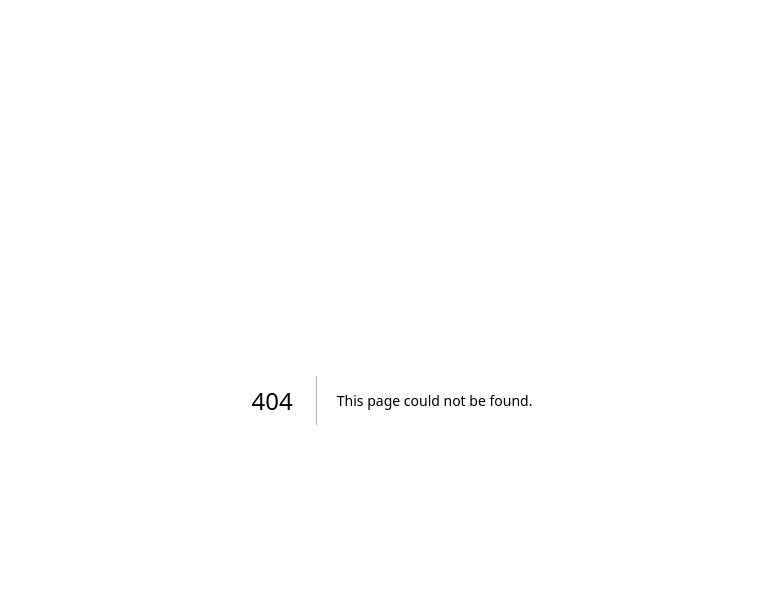
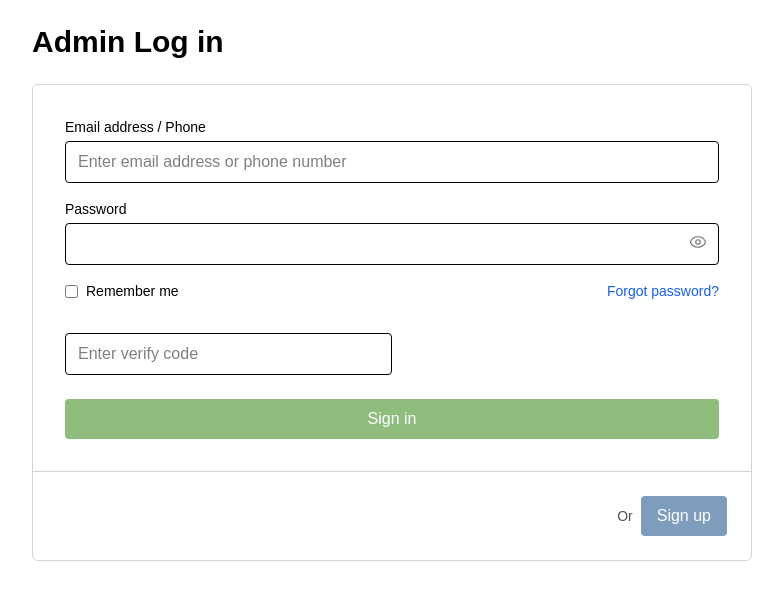
Before and after one commit to BrandonMLeyva/DansComputerRepair, a Next.js app: page /admin-log-in in a window 1280 px wide. Before the commit this address had no page. Shown: the top 600 px of the page, without its empty margins (248-1031 px from the left). Built offline with nearby package versions, Linux system fonts and the light colour scheme.

Commit message:
DC-82 - 91

```diff
--- /dev/null
+++ b/src/app/admin-log-in/page.js
@@ -0,0 +1,94 @@
+"use client";
+import { useState } from "react";
+import { Eye, EyeOff } from "lucide-react"; // 2 icons for password state
+
+export default function AdminLoginPage() {
+  const [showPassword, setShowPassword] = useState(false);  // hide password by default
+
+  return (
+    <main className="min-h-screen bg-white text-black">
+      <section className="mx-auto max-w-3xl p-6">
+        <h1 className="text-3xl font-semibold mb-6">Admin Log in</h1>
+
+        {/* Card Area */}
+        <div className="border border-neutral-300 rounded-md bg-white">
+          <form className="p-6 md:p-8 space-y-4">
+            {/* Email / Phone */}
+            <div>
+              <label className="block text-sm mb-1">Email address / Phone</label>
+              <input
+                type="text"
+                name="emailPhone"
+                placeholder="Enter email address or phone number"
+                className="w-full border border-black rounded-sm px-3 py-2"
+              />
+            </div>
+
+            {/* Password + Eye toggle */}
+            <div>
+              <label className="block text-sm mb-1">Password</label>
+              <div className="relative">
+                <input
+                  type={showPassword ? "text" : "password"}
+                  name="password"
+                  className="w-full border border-black rounded-sm px-3 py-2 pr-10"
+                />
+                <button
+                  type="button"
+                  onClick={() => setShowPassword(!showPassword)}
+                  className="absolute right-3 top-2.5 text-neutral-500 hover:text-black"
+                >
+                  {showPassword ? (
+                    <EyeOff size={18} strokeWidth={1.5} />
+                  ) : (
+                    <Eye size={18} strokeWidth={1.5} />
+                  )}
+                </button>
+              </div>
+            </div>
+
+            {/* Remember me + Forgot password */}
+            <div className="flex items-center justify-between text-sm mb-8">
+              <label className="flex items-center gap-2">
+                <input type="checkbox" className="accent-black" />
+                Remember me
+              </label>
+              <a href="#" className="text-blue-600 hover:underline">
+                Forgot password?
+              </a>
+            </div>
+
+            {/* Verify code (half width, aligned left) */}
+            <div>
+              <input
+                type="text"
+                name="verifyCode"
+                placeholder="Enter verify code"
+                className="w-1/2 border border-black rounded-sm px-3 py-2"
+              />
+            </div>
+
+            {/* Sign in button */}
+            <button
+              type="submit"
+              className="w-full bg-[#8fbd7e] hover:bg-[#8fbd7e] text-white font-medium py-2 rounded-sm mt-2"
+            >
+              Sign in
+            </button>
+          </form>
+
+          {/* Divider and Sign up */}
+          <div className="border-t border-neutral-300 p-6 flex justify-end items-center gap-2">
+            <span className="text-sm text-neutral-600">Or</span>
+            <button
+              type="button"
+              className="bg-[#7e9dbd] hover:bg-[#7e9dbd] text-white font-medium px-4 py-2 rounded-sm"
+            >
+              Sign up
+            </button>
+          </div>
+        </div>
+      </section>
+    </main>
+  );
+}
```
Also changed, not shown: package.json (+5 -4 lines), 1 other file (tests, documents, lock files or other folders).
